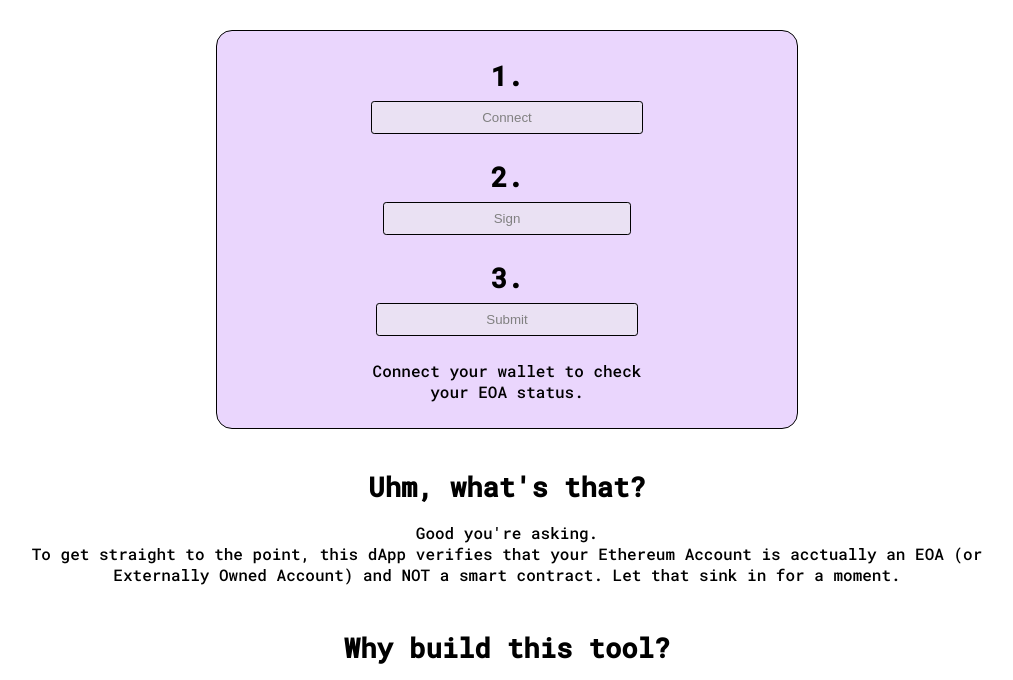
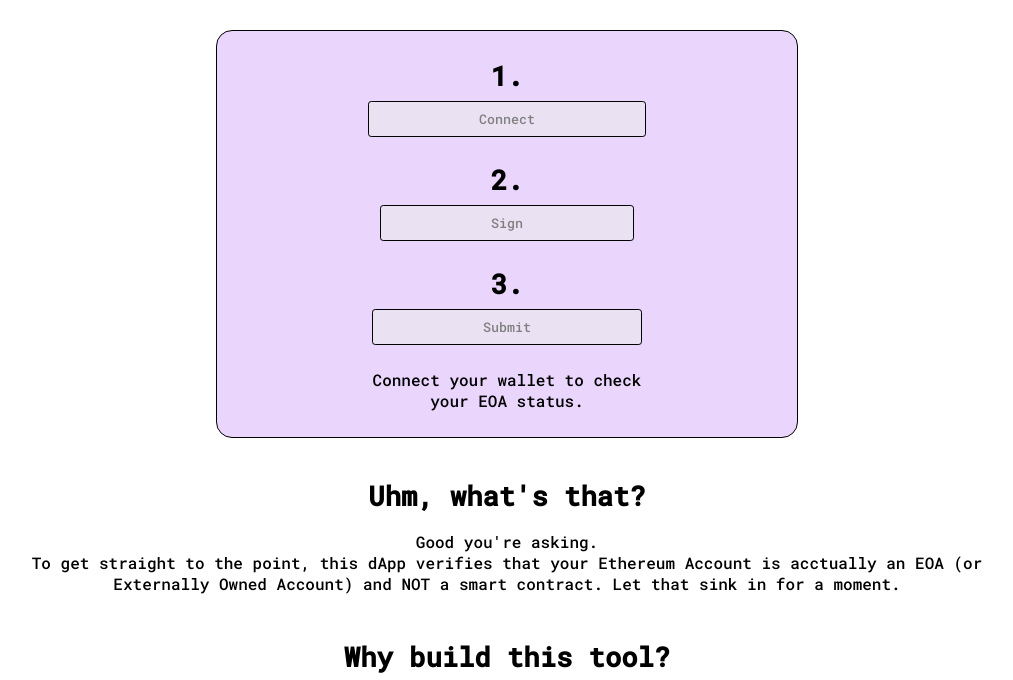
Before and after one commit to SirSupersecret/outsider, a website: page src/index.html in a window 1280 px wide. Shown: the part 100-780 px from the top of the page, without its empty margins (133-1146 px from the left). Drawn offline with Linux system fonts and the light colour scheme.

Commit message:
change button font

```diff
--- a/src/style.css
+++ b/src/style.css
@@ -56,6 +56,7 @@ body {
     border-radius: 0.2rem;
     color: black;
     background-color: rgb(236, 236, 236);
+    font-family: 'Roboto Mono', monospace;
 }
 
 .button:hover {
```
